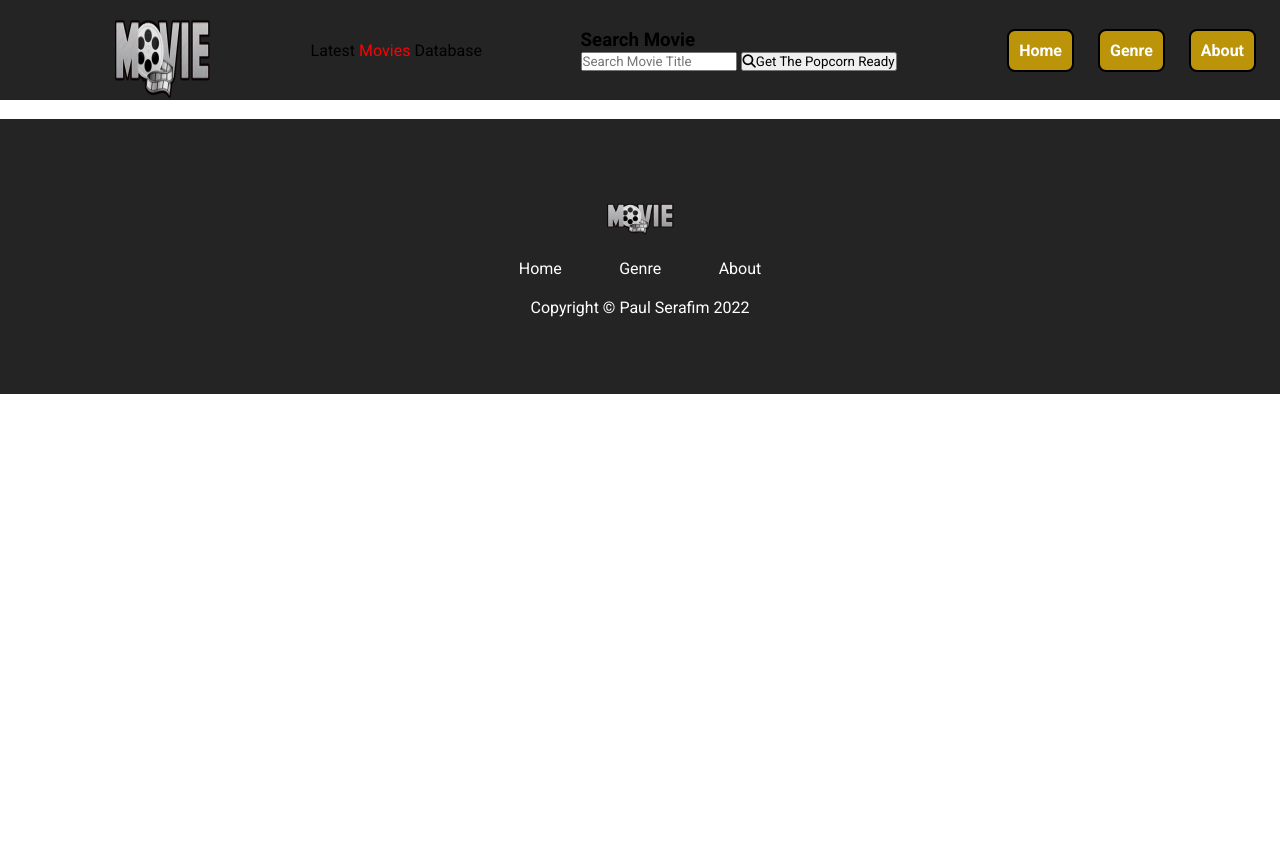
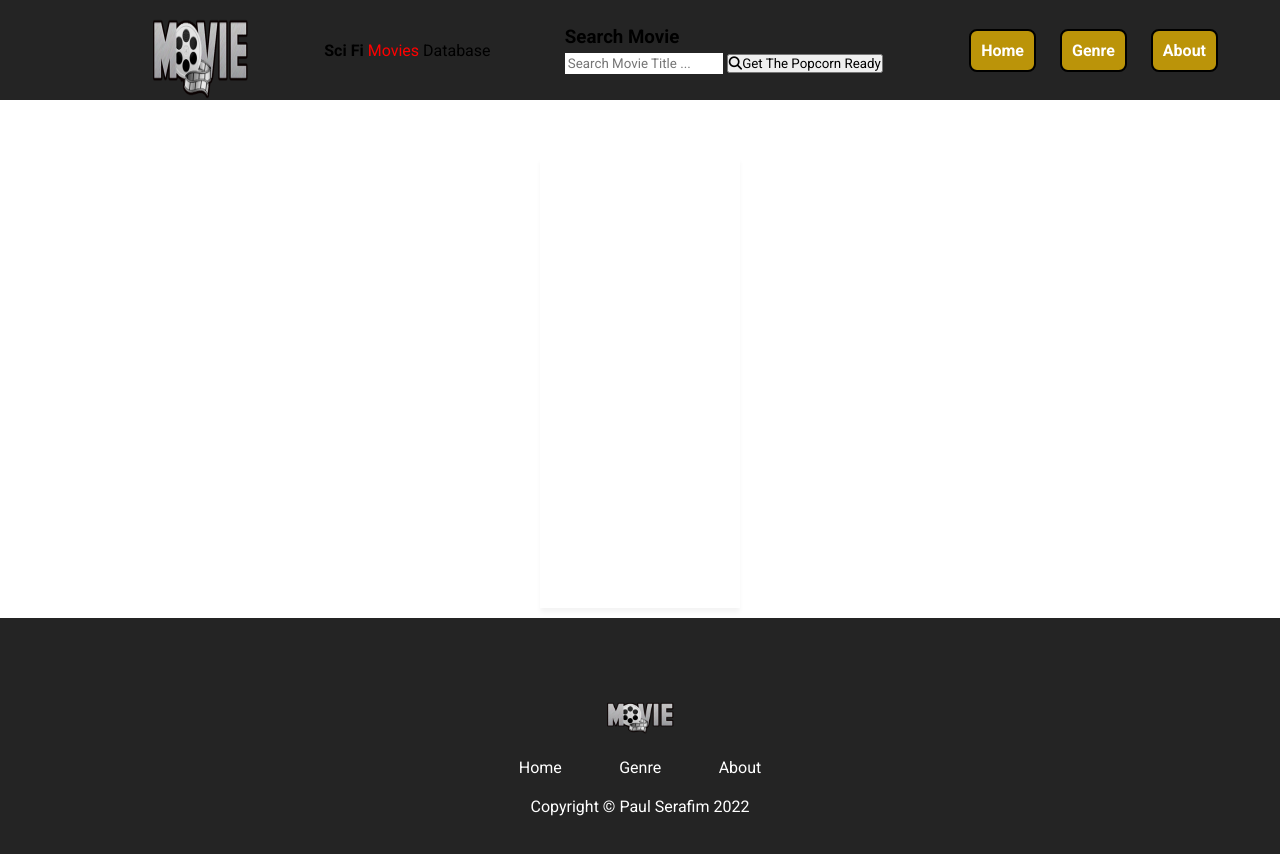
Before and after one commit to pontos21/Week-4---Final-Project, a plain HTML site: page index.html in a window 1280 px wide. Before the commit the page ends 800 px from the top, so only its background shows below. Drawn offline with Linux system fonts and the light colour scheme; no server answers.

Commit message:
finished movie api

```diff
--- a/index.html
+++ b/index.html
@@ -15,13 +15,11 @@
             <figure>
                 <img src="./logo.png" class="nav__logo" alt="">
             </figure>
-            <p class="nav__text">Latest <span class="red__text">Movies</span> Database</p>
+            <p class="nav__text"><b>Sci Fi</b> <span class="red__text">Movies</span> Database</p>
             <div class="seach__container">
-                <div class="search__element">
-                    <h3 class="">Search Movie</h3>
-                    <input class="search__bar" type="text" placeholder="Search Movie Title">
-                    <button class="search__btn btn__hover" type="submit"><i class="fa-solid fa-magnifying-glass"></i>Get The Popcorn Ready</button>
-                </div>
+                <h3 class="search__title">Search Movie</h3>
+                <input class="search__bar" type="text" placeholder="Search Movie Title ...">
+                <button class="search__btn btn__hover" type="submit"><i class="fa-solid fa-magnifying-glass"></i>Get The Popcorn Ready</button>
             </div>
             <ul class="nav__link--list">
                 <li class="nav__link">
@@ -51,9 +49,8 @@
                     <div class="movie">
                         <div class="movie__container">
                             <img src="" alt="">
-                            <p></p>
-                            <p></p>
-                            <p></p>
+                            <p class="movie__para"><b></b></p>
+                            <p class="movie__para movie__year"></p>
                         </div>
                     </div>
                 </div>
--- a/script.js
+++ b/script.js
@@ -28,116 +28,12 @@ searchBtn.addEventListener('click', (e) => {
 
 
 
-// function showMovie(movie) {
-
-//   // window.location.href = `${window.location.origin}/user.html`
-
-// }
-// showMovie()
-
-
 function generateMovieHTML(movie) {
   return `<div class="movie" onclick="showMovie${movie}">
   <div class="movie__container">
       <img src="${movie.Poster}" alt="">
-      <p>${movie.Title}</p>
-      <p>${movie.Year}</p>
+      <p class="movie__para"><b>${movie.Title}</b></p>
+      <p class="movie__para movie__year">${movie.Year}</p>
   </div>
 </div>`
 }
-
-
-
-
-
-// const moviesListEl = document.querySelector('.movies__list')
-
-// async function getMovies(searchValue) {
-//   const response = await fetch(`http://www.omdbapi.com/?s=${searchValue}&apikey=79968113`)
-//   const moviesData = await response.json()
-//   moviesListEl.innerHTML = moviesData.Search.map((movie) => generateMovieHTML(movie)).join("")
-// }
-
-// getMovies()
-
-// // function showMovie(id) {
-// //   localStorage.setItem("id", id)
-// //   window.location.href = `${window.location.origin}/user.html`
-// // }
-
-// function generateMovieHTML(movie) {
-//   return `<div class="movie">
-//   <div class="movie__container">
-//       <img src="${movie.Poster}"alt="">
-//       <p>${movie.Title}</p>
-//       <p>${movie.Year}</p>
-//   </div>
-// </div>`
-// }
-
-
-
-
-
-
-
-
-
-
-
-
-
-
-
-
-
-// // http://www.omdbapi.com/?s=tt3896198&apikey=79968113
-// const movieContainer
-// const searchBar
-
-// const movieContainer = document.querySelector(".movie__container")
-// const searchBar = document.querySelector(".search__bar")
-
-// async function getMovies(searchValue) {
-//   const response = await fetch(`http://www.omdbapi.com/?s=${searchValue}&apikey=79968113`)
-//   const data = await response.json()
-//   data.Search.map((movie) => {
-//     movieContainer.innerHTML += generateMovieHtml(movie)
-//   })
-
-
-// }
-
-// getMovies()
-
-
-
-
-
-
-
-// searchBar.addEventListener("keyup", (event) => {
-//   if (event.code === "Enter") {
-//       getMovies(event.target.value)
-//   }
-// })
-
-//   data.Search.map((movie) => {
-//     if (event.code === "Enter") {
-//         getMovies(event.target.value)
-//     }
-//   })
-
-
-//   function generateMovieHtml(movie) {
-//     return `<div class="movie">
-//     <div class="movie__container">
-//       <img src="${movie.Poster}" alt="">
-//       <h3>${movie.Title}</h3>
-//     </div>
-//     <div class="movie__summary">
-//         <p>${movie.Year}</p>
-//         <p>${movie.ImdbID}</p>
-//     </div>
-//   </div>`
-// }
--- a/styles.css
+++ b/styles.css
@@ -12,7 +12,9 @@
 
 #landing-page {
     width: 100%;
-    max-width: 1700px;
+    max-width: 1600px;
+    margin: 0 auto;
+    padding: 0;
 }
 
 img {
@@ -21,6 +23,16 @@ img {
 
 .container {
     width: 100%;
+    max-width: 1200px;
+    margin: 0 auto;
+    padding: 0 12px;
+}
+
+.row {
+    width: 100%;
+    max-width: 1200px;
+    margin: 0 auto;
+    padding: 0 12px;
 }
 
 a {
@@ -56,11 +68,22 @@ nav {
     justify-content: space-between;
     align-items: center;
     width: 100%;
-
+    max-width: 1700px;
+    padding: 0 50px;
     margin: 0 auto;
     height: 100px;
     background-color: #242424;
-    padding: 0 12px;
+
+}
+
+.search__title {
+    padding-bottom: 5px;
+}
+
+.search__bar {
+    padding: 3px;
+    border: none;
+    position: relative;
 }
 
 li {
@@ -98,9 +121,11 @@ li {
 
 .btn {
     border-radius:40px;
-    padding: 10px;
+    padding: 5px;
     cursor: pointer;
     display: flex;
+    flex-wrap:wrap;
+
 
 
 }
@@ -108,6 +133,34 @@ li {
 .btn:hover {
     background-color: green;
     color: red;
+}
+
+/* MAIN */
+
+.movies__list {
+    display: flex;
+    flex-wrap: wrap;
+    align-items: center;
+    justify-content: center;
+    width: 100%;
+    margin-top: 48px;
+
+}
+
+.movie {
+  width: 200px;
+  height: 450px;
+  position: relative;
+  padding: 16px;
+  margin: 10px;
+  border-radius: 3px solid;
+  box-shadow: 0.2px 4px 5px rgb(0 0 0 / 5%) !important;
+    overflow: hidden;
+    background-color: white;
+}
+
+.movie__para {
+    margin-top: 20px;
 }
 
 /* FOOTER */
```
